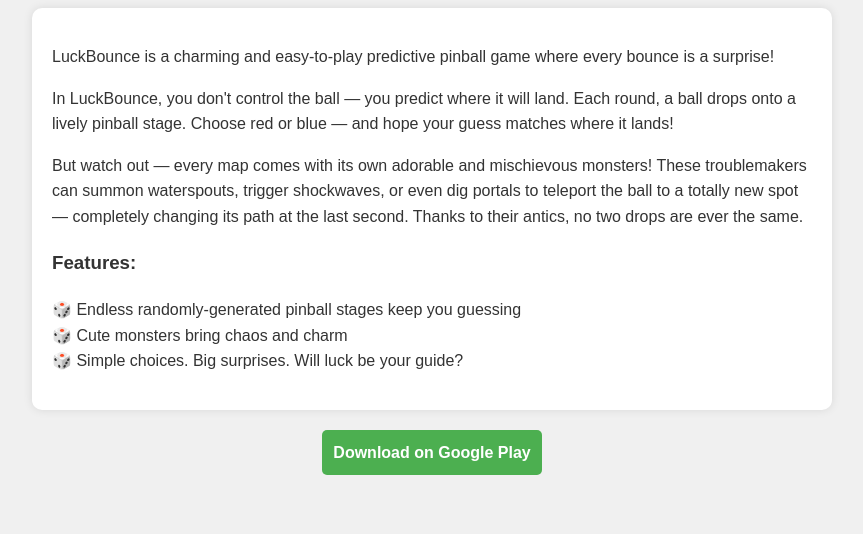
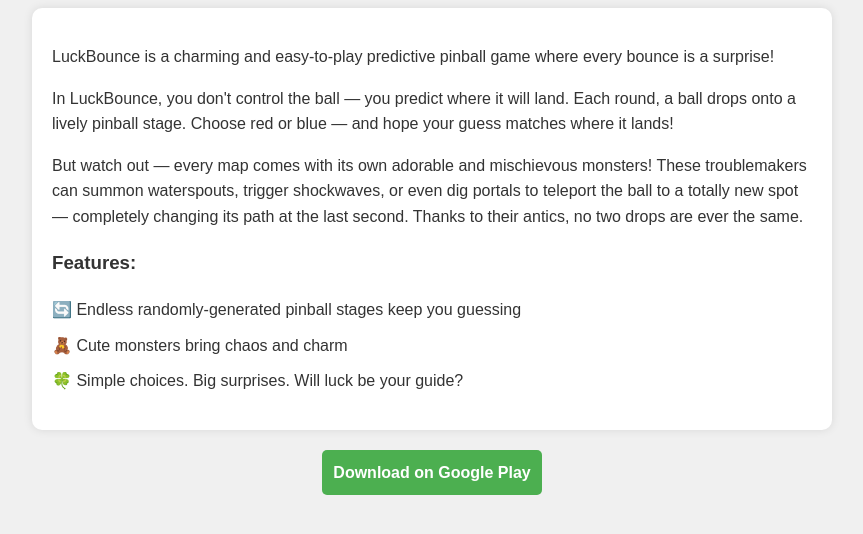
Before and after one commit to WAGA-waga/LuckyBounce_DevWebsite, a plain HTML site: page index.html in a window 1280 px wide. Shown: the part 106-640 px from the top of the page, without its empty margins (208-1071 px from the left). Drawn offline with Linux system fonts and the light colour scheme.

Commit message:
Update index.html

```diff
--- a/index.html
+++ b/index.html
@@ -41,8 +41,8 @@
             list-style-type: none;
             padding-left: 0;
         }
-        .features li:before {
-            content: "🎲 ";
+        .features li {
+            margin-bottom: 10px;
         }
     </style>
 </head>
@@ -58,9 +58,9 @@
 
         <h3>Features:</h3>
         <ul class="features">
-            <li>Endless randomly-generated pinball stages keep you guessing</li>
-            <li>Cute monsters bring chaos and charm</li>
-            <li>Simple choices. Big surprises. Will luck be your guide?</li>
+            <li>🔄 Endless randomly-generated pinball stages keep you guessing</li>
+            <li>🧸 Cute monsters bring chaos and charm</li>
+            <li>🍀 Simple choices. Big surprises. Will luck be your guide?</li>
         </ul>
     </div>
 
```
